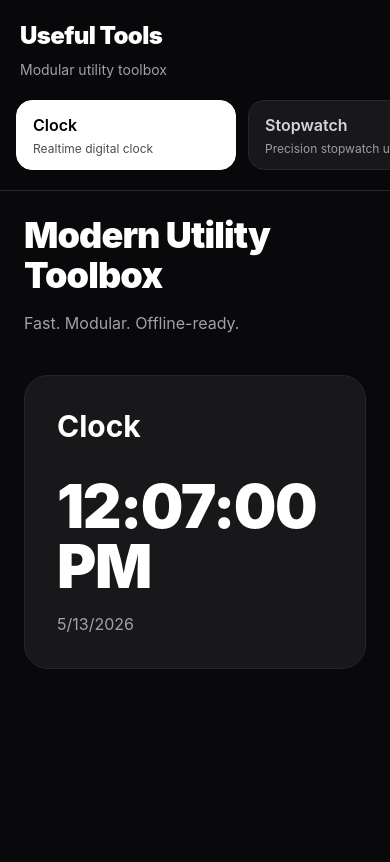
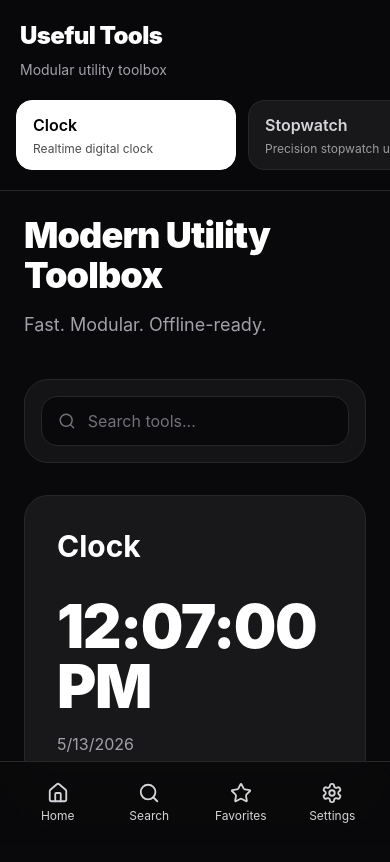
Before and after one commit to sakusdev/useful-tools, a React (Vite) app: page /useful-tools/tools/clock in a window 390 px wide. Shown: the top 862 px of the page. Built offline with nearby package versions, Linux system fonts and the light colour scheme.

Commit message:
Add command palette and mobile navigation

```diff
--- a/src/App.tsx
+++ b/src/App.tsx
@@ -1,22 +1,27 @@
 import Sidebar from '@/components/layout/Sidebar'
+import BottomNav from '@/components/layout/BottomNav'
+import CommandPalette from '@/components/search/CommandPalette'
 import AppRouter from '@/app/router/AppRouter'
 
 export default function App() {
   return (
     <div className="min-h-screen bg-zinc-950 text-white">
       <Sidebar />
+      <BottomNav />
 
-      <main className="page-transition min-h-screen lg:ml-72">
+      <main className="page-transition min-h-screen pb-32 lg:ml-72 lg:pb-0">
         <div className="mx-auto max-w-7xl p-6 lg:p-10">
           <div className="mb-10">
-            <h2 className="text-4xl font-black tracking-tight lg:text-5xl">
+            <h2 className="text-4xl font-black tracking-tight lg:text-6xl">
               Modern Utility Toolbox
             </h2>
 
-            <p className="mt-4 max-w-2xl text-zinc-400">
+            <p className="mt-4 max-w-2xl text-lg text-zinc-400">
               Fast. Modular. Offline-ready.
             </p>
           </div>
+
+          <CommandPalette />
 
           <AppRouter />
         </div>
```
